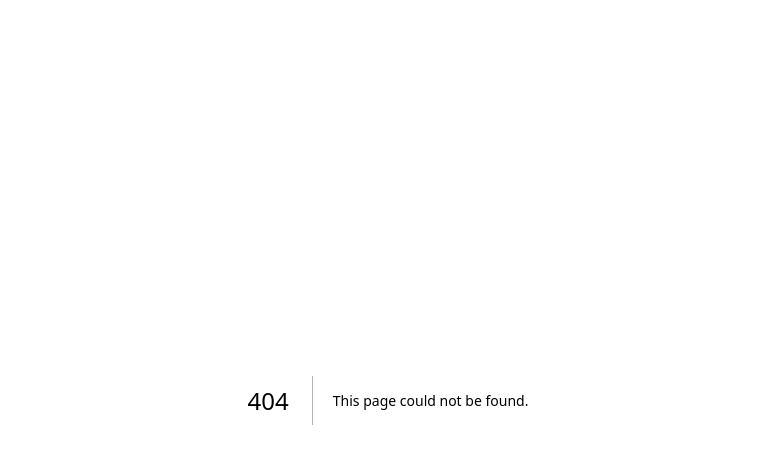
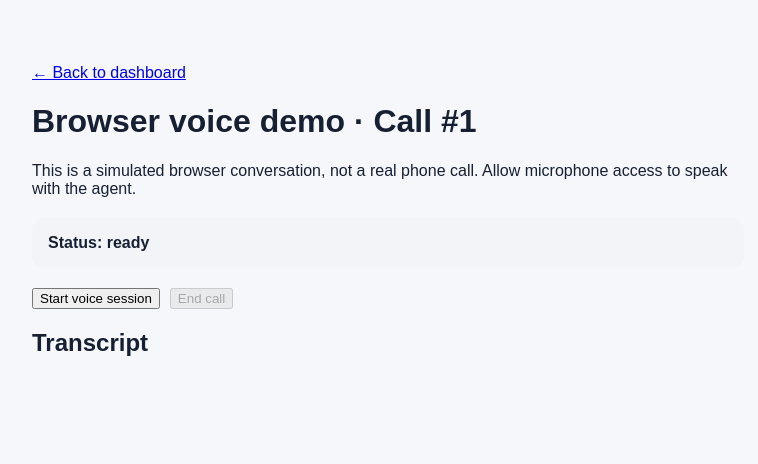
Before and after one commit to Junaid1206/agentspeakAI, a Next.js app in the folder frontend/: page /call/1 in a window 1280 px wide. Before the commit this address had no page. Shown: the top 464 px of the page, without its empty margins (252-1010 px from the left). Built offline with nearby package versions, Linux system fonts and the light colour scheme; no server answers.

Commit message:
feat(frontend): add browser voice session page

```diff
--- /dev/null
+++ b/frontend/app/call/[id]/page.tsx
@@ -0,0 +1,74 @@
+"use client";
+
+import { useParams } from "next/navigation";
+import { useRef, useState } from "react";
+import Link from "next/link";
+
+const API = (process.env.NEXT_PUBLIC_API_URL || "http://localhost:8000").replace(/\/$/, "");
+type Frame = { type: string; message?: string; detail?: string; should_end_call?: boolean };
+export default function VoiceCallPage() {
+  const params = useParams<{ id: string }>();
+  const callId = Number(params.id);
+  const [phase, setPhase] = useState("ready");
+  const [messages, setMessages] = useState<{speaker:string;text:string}[]>([]);
+  const [error, setError] = useState("");
+  const [live, setLive] = useState("");
+  const socket = useRef<WebSocket | null>(null);
+  const recognition = useRef<any>(null);
+  const ended = useRef(false);
+  const speak = (text: string) => new Promise<void>(resolve => {
+    if (!("speechSynthesis" in window)) { resolve(); return; }
+    window.speechSynthesis.cancel();
+    const utterance = new SpeechSynthesisUtterance(text);
+    utterance.onend = () => resolve(); utterance.onerror = () => resolve();
+    window.speechSynthesis.speak(utterance);
+  });
+  const listen = () => {
+    if (ended.current) return;
+    const Speech = (window as any).SpeechRecognition || (window as any).webkitSpeechRecognition;
+    if (!Speech) { setError("Speech recognition is not supported. Use Chrome or Edge."); setPhase("failed"); return; }
+    const rec = new Speech(); recognition.current = rec; rec.lang = "en-IN"; rec.interimResults = true; rec.continuous = false;
+    rec.onresult = (event: any) => {
+      let finalText = "";
+      let interim = "";
+      for (let i=event.resultIndex;i<event.results.length;i++) {
+        if(event.results[i].isFinal) finalText += event.results[i][0].transcript;
+        else interim += event.results[i][0].transcript;
+      }
+      setLive(interim);
+      if(finalText.trim() && socket.current?.readyState===WebSocket.OPEN) {
+        setLive(""); setMessages(old=>[...old,{speaker:"customer",text:finalText.trim()}]); setPhase("thinking");
+        socket.current.send(JSON.stringify({type:"customer_message",message:finalText.trim()}));
+      }
+    };
+    rec.onerror = (e:any) => { if(e.error!=="no-speech"&&e.error!=="aborted")setError("Speech recognition: "+e.error); };
+    rec.onend = () => { if(!ended.current && phase==="listening") setTimeout(()=>{if(!ended.current)listen()},250); };
+    setPhase("listening"); rec.start();
+  };
+  async function start() {
+    if(!callId || !Number.isFinite(callId)) {setError("Invalid call ID.");return;}
+    setError(""); ended.current=false;setPhase("connecting");
+    try {
+      await navigator.mediaDevices.getUserMedia({audio:true}).then(s=>s.getTracks().forEach(t=>t.stop()));
+      const greetingResponse=await fetch(`${API}/api/calls/${callId}/agent/greeting`,{method:"POST"});
+      if(!greetingResponse.ok) throw new Error((await greetingResponse.json()).detail||"Could not start call.");
+      const {greeting}=await greetingResponse.json();
+      setMessages([{speaker:"ai",text:greeting}]);
+      const ws=new WebSocket(API.replace(/^http/,"ws")+`/ws/calls/${callId}`);socket.current=ws;
+      ws.onmessage=async e=>{
+        const frame=JSON.parse(String(e.data)) as Frame;
+        if(frame.type==="ai_message"&&frame.message){setMessages(old=>[...old,{speaker:"ai",text:frame.message!}]);setPhase("speaking");await speak(frame.message);if(frame.should_end_call){ended.current=true;setPhase("ended")}else listen();}
+        if(frame.type==="call_ended"){ended.current=true;window.speechSynthesis.cancel();setPhase("ended");}
+        if(frame.type==="error")setError(frame.detail||"Call error");
+      };
+      ws.onerror=()=>setError("WebSocket connection failed. Check that FastAPI is running.");
+      ws.onopen=()=>{setPhase("speaking");speak(greeting).then(listen);};
+    } catch(e) {setError(e instanceof Error?e.message:"Could not start voice session.");setPhase("failed");}
+  }
+  async function end() {
+    ended.current=true;recognition.current?.stop();window.speechSynthesis?.cancel();socket.current?.close();setPhase("ending");
+    try {const r=await fetch(`${API}/api/calls/${callId}/end`,{method:"POST",headers:{"Content-Type":"application/json"},body:JSON.stringify({reason:"Browser demo ended by user.",final_status:"completed",outcome:"completed"})});if(!r.ok)throw new Error("Backend could not end the call.");setPhase("ended");}
+    catch(e){setError(e instanceof Error?e.message:"Could not end call.");setPhase("failed");}
+  }
+  return <main style={{maxWidth:760,margin:"40px auto",padding:24,fontFamily:"Arial,sans-serif",color:"#172033"}}><Link href="/">← Back to dashboard</Link><h1>Browser voice demo · Call #{callId}</h1><p>This is a simulated browser conversation, not a real phone call. Allow microphone access to speak with the agent.</p><div style={{padding:16,background:"#f3f4f8",borderRadius:12,margin:"20px 0"}}><b>Status: {phase}</b>{live&&<p>Listening: {live}</p>}</div><div style={{display:"flex",gap:10}}><button onClick={start} disabled={phase!=="ready"&&phase!=="failed"}>Start voice session</button><button onClick={end} disabled={phase==="ready"||phase==="ended"}>End call</button></div>{error&&<p role="alert" style={{color:"#b42318"}}>{error}</p>}<h2>Transcript</h2>{messages.map((m,i)=><article key={i} style={{padding:12,margin:"8px 0",borderRadius:8,background:m.speaker==="ai"?"#eeecff":"#f1f5f9"}}><b>{m.speaker==="ai"?"AI agent":"Customer"}</b><p>{m.text}</p></article>)}</main>;
+}
```
